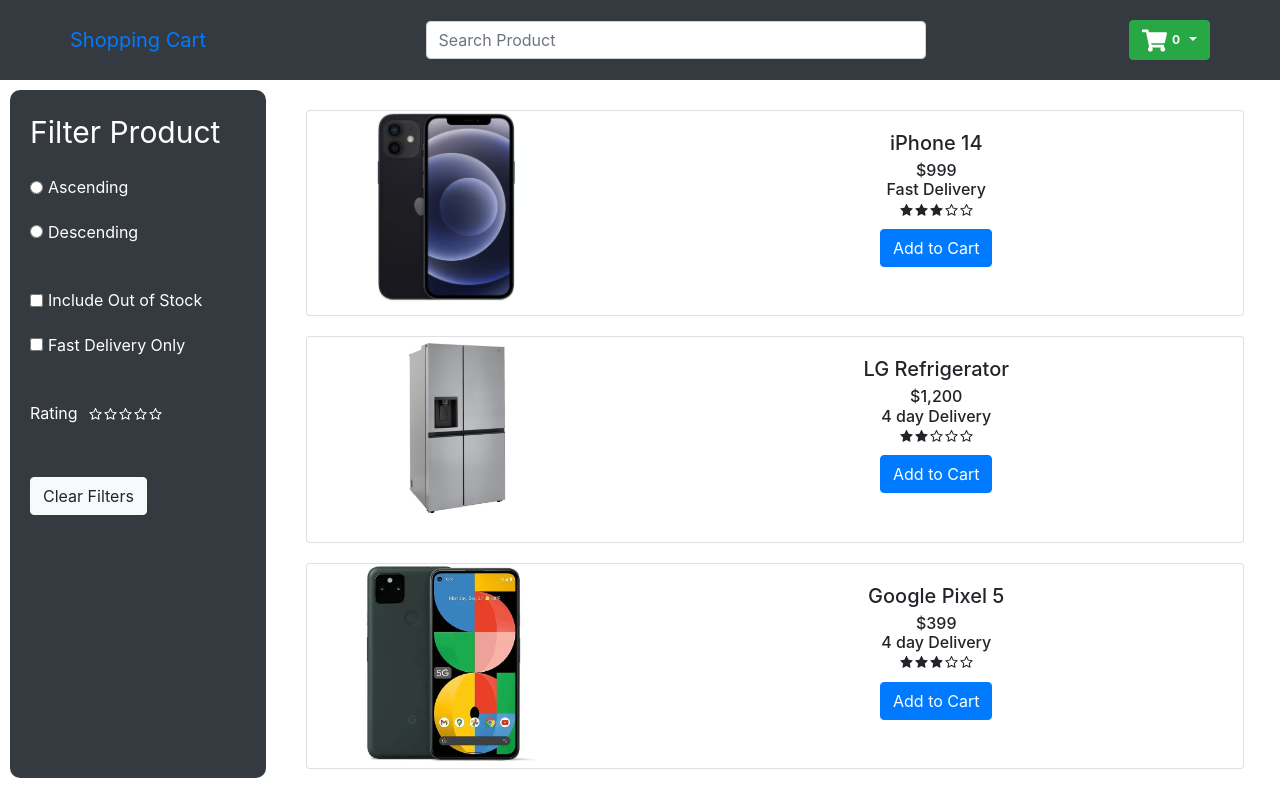
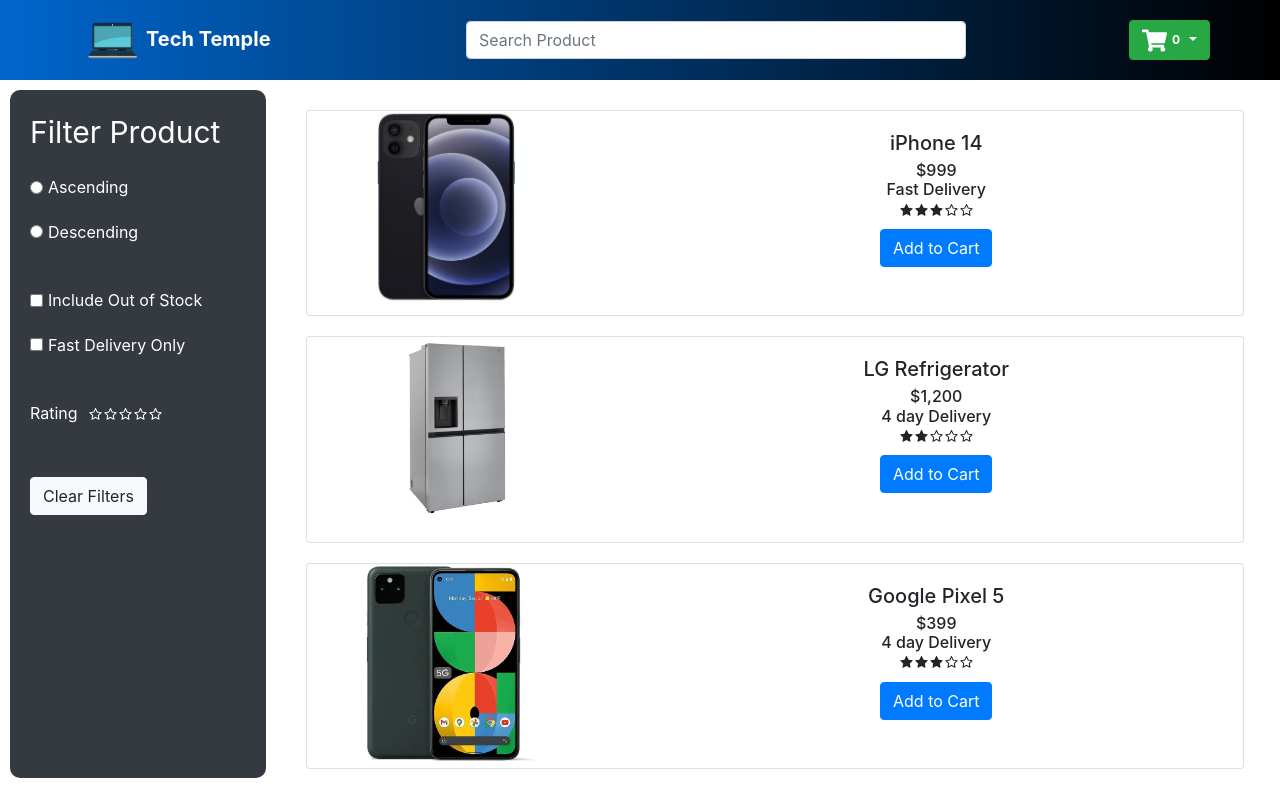
Before and after one commit to MoisesFC/ecommerce-app, a React (Create React App) app: page / in a window 1280 px wide. Shown: the top 788 px of the page. Built offline with nearby package versions, Linux system fonts and the light colour scheme.

Commit message:
changed color of header and added logo

```diff
--- a/src/components/Header.js
+++ b/src/components/Header.js
@@ -4,7 +4,7 @@
 import { Link } from 'react-router-dom';
 import { CartState } from '../context/Context';
 import { AiFillDelete } from 'react-icons/ai';
-
+import techTempleLogo from '../assets/images/techTempleLogo.png';
 
 const Header = () => {
 
@@ -18,10 +18,21 @@
 
     return (
 
-        <Navbar bg='dark' variant='dark' style={{ height: 80 }}>
+        <Navbar bg='dark' variant='dark' style={{
+            height: 80,
+            backgroundImage: 'linear-gradient(to right, #0066CC, #000000)',
+          }}>
             <Container>
                 <Navbar.Brand>
-                    <Link to="/">Shopping Cart</Link>
+                <Nav.Link to="/" style={{ color: 'white', fontWeight: 'bold', textDecoration: 'none' }}>
+            <img
+              src={techTempleLogo}
+              alt="Logo"
+              className="logo-img"
+              style={{width: 60, paddingRight: 7}}
+            />
+                Tech Temple
+            </Nav.Link>
                 </Navbar.Brand>
                 <Navbar.Text className='search'>
                     <FormControl
```
